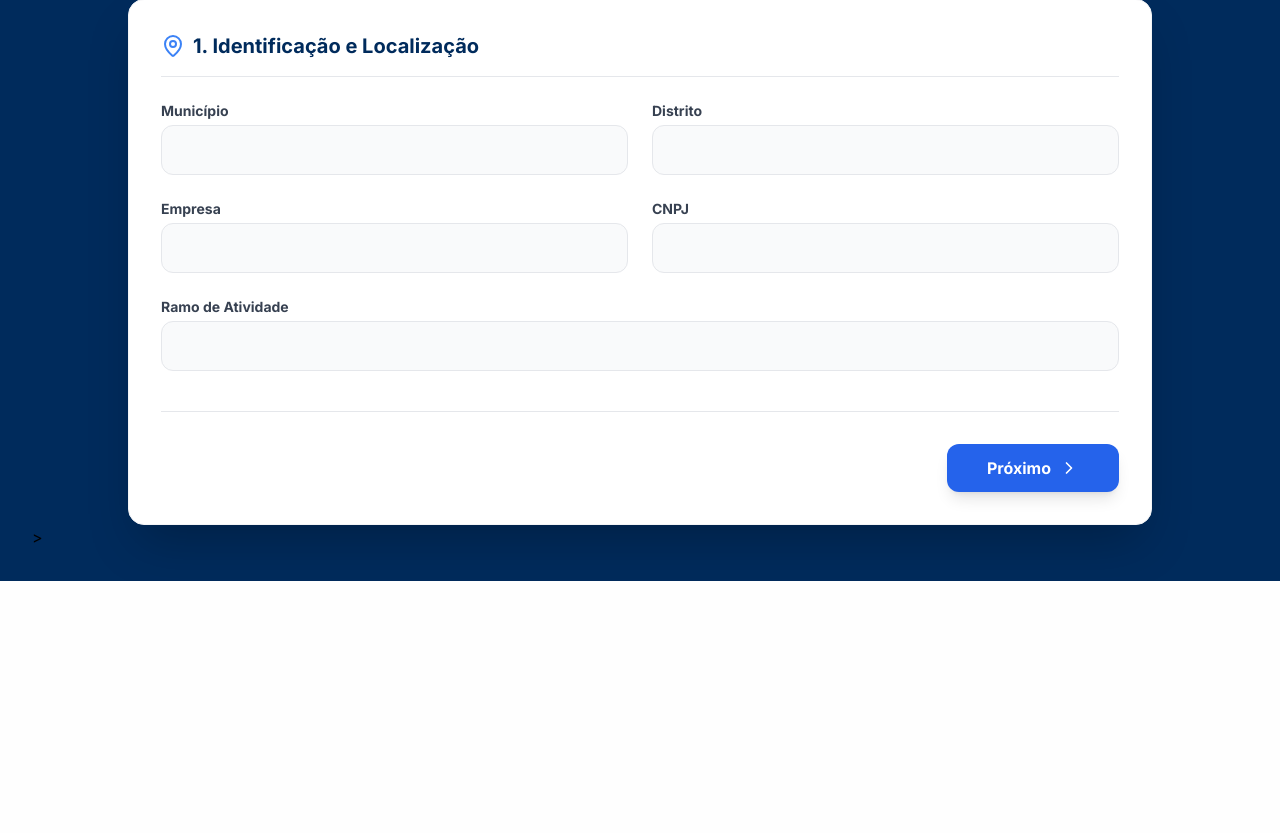
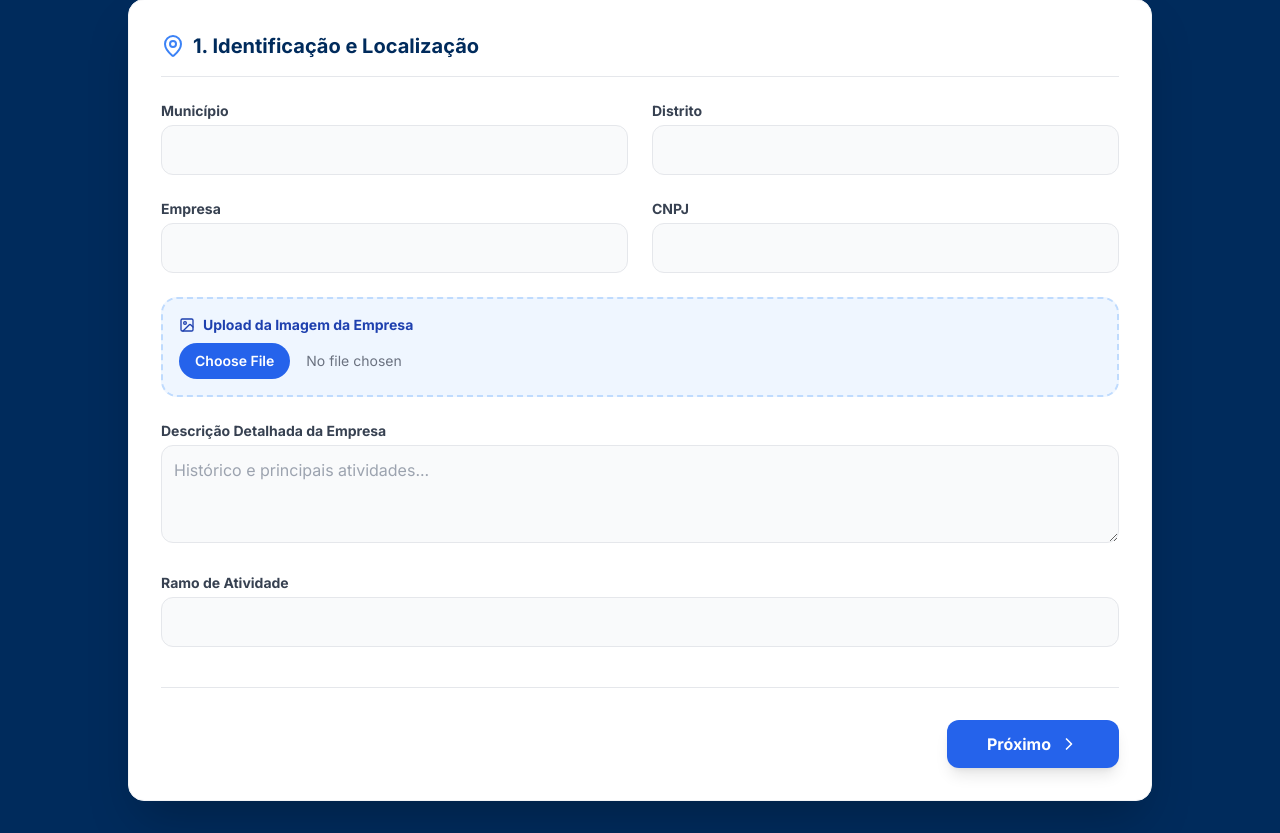
Before and after one commit to gabrielmudestu/asent-jur, a Flask app: page /cadastro in a window 1280 px wide. Shown: the part 235-1068 px from the top of the page. Before the commit the page ends 816 px from the top, so only its background shows below. Run offline with Flask 3, Linux system fonts and the light colour scheme; the visitor is signed in with stand-in values (Sample User, id 1); some libraries are stand-ins or nearby versions.

Commit message:
upload e descrição cadastro

```diff
--- a/projeto_teste/app.py
+++ b/projeto_teste/app.py
@@ -26,7 +26,7 @@ app.secret_key = 'sua_chave_secreta_aqui'
 
 # --- CONFIGURAÇÃO DO BANCO DE DADOS ---
 db_config = {
-    'host': 'localhost',
+    'host': '26.11.224.184',
     'port': 3306,
     'user': 'max',
     'password': 'Joaolopes05',
--- a/projeto_teste/templates/cadastro.html
+++ b/projeto_teste/templates/cadastro.html
@@ -46,12 +46,12 @@
             <div id="ind-4" class="step-indicator bg-white text-gray-400 w-10 h-10 rounded-full flex items-center justify-center font-bold border-2 border-gray-300 transition-all">4</div>
         </div>
 
-        <form action="{{ url_for('cadastro') }}" method="POST" class="bg-white rounded-2xl p-8 shadow-2xl border border-gray-100">
+        <form action="{{ url_for('cadastro') }}" method="POST" enctype="multipart/form-data" class="bg-white rounded-2xl p-8 shadow-2xl border border-gray-100">
 
             {% with messages = get_flashed_messages(with_categories=true) %}
                 {% if messages %}
                     {% for category, message in messages %}
-                        <div class="mb-6 p-4 rounded-xl bg-green-50 text-green-700 border border-green-200 flex items-center gap-3 animate-bounce">
+                        <div class="mb-6 p-4 rounded-xl bg-green-50 text-green-700 border border-green-200 flex items-center gap-3 animate-pulse">
                             <i data-lucide="check-circle" class="w-6 h-6"></i>
                             <span class="font-bold">{{ message }}</span>
                         </div>
@@ -68,6 +68,19 @@
                     <div><label class="block text-sm font-bold text-gray-700 mb-1">Distrito</label><input type="text" name="DISTRITO" class="w-full p-3 bg-gray-50 border rounded-xl focus:ring-2 focus:ring-blue-500 outline-none transition-all"></div>
                     <div><label class="block text-sm font-bold text-gray-700 mb-1">Empresa</label><input type="text" name="EMPRESA" required class="w-full p-3 bg-gray-50 border rounded-xl focus:ring-2 focus:ring-blue-500 outline-none transition-all"></div>
                     <div><label class="block text-sm font-bold text-gray-700 mb-1">CNPJ</label><input type="text" name="CNPJ" required class="w-full p-3 bg-gray-50 border rounded-xl focus:ring-2 focus:ring-blue-500 outline-none transition-all"></div>
+
+                    <div class="md:col-span-2 p-4 bg-blue-50 rounded-2xl border-2 border-dashed border-blue-200">
+                        <label class="block text-sm font-bold text-blue-800 mb-2 flex items-center gap-2">
+                            <i data-lucide="image" class="w-4 h-4"></i> Upload da Imagem da Empresa
+                        </label>
+                        <input type="file" name="IMAGEM_EMPRESA" accept="image/*" class="w-full text-sm text-gray-500 file:mr-4 file:py-2 file:px-4 file:rounded-full file:border-0 file:text-sm file:font-semibold file:bg-blue-600 file:text-white hover:file:bg-blue-700 cursor-pointer">
+                    </div>
+
+                    <div class="md:col-span-2">
+                        <label class="block text-sm font-bold text-gray-700 mb-1">Descrição Detalhada da Empresa</label>
+                        <textarea name="DESCRICAO_EMPRESA" rows="3" placeholder="Histórico e principais atividades..." class="w-full p-3 bg-gray-50 border rounded-xl focus:ring-2 focus:ring-blue-500 outline-none transition-all"></textarea>
+                    </div>
+
                     <div class="md:col-span-2"><label class="block text-sm font-bold text-gray-700 mb-1">Ramo de Atividade</label><input type="text" name="RAMO DE ATIVIDADE" class="w-full p-3 bg-gray-50 border rounded-xl focus:ring-2 focus:ring-blue-500 outline-none transition-all"></div>
                 </div>
             </div>
@@ -97,7 +110,13 @@
                 <div class="grid grid-cols-1 md:grid-cols-2 gap-6">
                     <div><label class="block text-sm font-bold text-gray-700 mb-1">Processo SEI</label><input type="text" name="PROCESSO SEI" class="w-full p-3 bg-gray-50 border rounded-xl"></div>
                     <div><label class="block text-sm font-bold text-gray-700 mb-1">Status de Assentamento</label><input type="text" name="STATUS DE ASSENTAMENTO" class="w-full p-3 bg-gray-50 border rounded-xl"></div>
-                    <div class="md:col-span-2"><label class="block text-sm font-bold text-gray-700 mb-1">Imóvel Regular?</label><select name="IMÓVEL REGULAR/IRREGULAR" class="w-full p-3 bg-gray-50 border rounded-xl bg-white focus:ring-2 focus:ring-blue-500 outline-none"><option value="REGULAR">REGULAR</option><option value="IRREGULAR">IRREGULAR</option></select></div>
+                    <div class="md:col-span-2">
+                        <label class="block text-sm font-bold text-gray-700 mb-1">Imóvel Regular?</label>
+                        <select name="IMÓVEL REGULAR/IRREGULAR" class="w-full p-3 bg-gray-50 border rounded-xl bg-white focus:ring-2 focus:ring-blue-500 outline-none">
+                            <option value="REGULAR">REGULAR</option>
+                            <option value="IRREGULAR">IRREGULAR</option>
+                        </select>
+                    </div>
                 </div>
             </div>
 
@@ -107,10 +126,9 @@
                 </h2>
                 <div class="grid grid-cols-1 md:grid-cols-3 gap-6">
                     <div><label class="block text-sm font-bold text-gray-700 mb-1">Data Escrituração</label><input type="date" name="DATA ESCRITURAÇÃO" class="w-full p-3 bg-gray-50 border rounded-xl"></div>
-                    <div><label class="block text-sm font-bold text-gray-700 mb-1">Data Contrato Compra/Venda</label><input type="date" name="DATA CONTRATO DE COMPRA E VENDA" class="w-full p-3 bg-gray-50 border rounded-xl"></div>
+                    <div><label class="block text-sm font-bold text-gray-700 mb-1">Contrato Compra/Venda</label><input type="date" name="DATA CONTRATO DE COMPRA E VENDA" class="w-full p-3 bg-gray-50 border rounded-xl"></div>
                     <div><label class="block text-sm font-bold text-gray-700 mb-1">Última Vistoria</label><input type="date" name="ÚLTIMA VISTORIA" class="w-full p-3 bg-gray-50 border rounded-xl"></div>
                     <div><label class="block text-sm font-bold text-gray-700 mb-1">Empregos Gerados</label><input type="number" name="EMPREGOS GERADOS" class="w-full p-3 bg-gray-50 border rounded-xl"></div>
-                    <div><label class="block text-sm font-bold text-gray-700 mb-1">Status Final</label><input type="text" name="STATUS" class="w-full p-3 bg-gray-50 border rounded-xl"></div>
                     <div><label class="block text-sm font-bold text-gray-700 mb-1">Data Atualização</label><input type="date" name="ATUALIZADO" class="w-full p-3 bg-gray-50 border rounded-xl"></div>
                 </div>
                 <div class="mt-6"><label class="block text-sm font-bold text-gray-700 mb-1">Descreva Irregularidades (se houver)</label><textarea name="IRREGULARIDADES?" rows="3" class="w-full p-3 bg-gray-50 border rounded-xl focus:ring-2 focus:ring-blue-500 outline-none"></textarea></div>
@@ -147,7 +165,7 @@
             document.getElementById(`step-${currentStep}`).classList.add('active');
             document.getElementById(`ind-${currentStep}`).classList.add('active');
 
-            // Visibilidade do botão Voltar
+            // Botão Voltar
             document.getElementById('prevBtn').style.visibility = (currentStep === 1) ? 'hidden' : 'visible';
 
             // Alternância entre Próximo e Salvar
@@ -162,4 +180,4 @@
         }
     </script>
 </body>
-</html>>
+</html>
```
Also changed, not shown: 1 other file.
